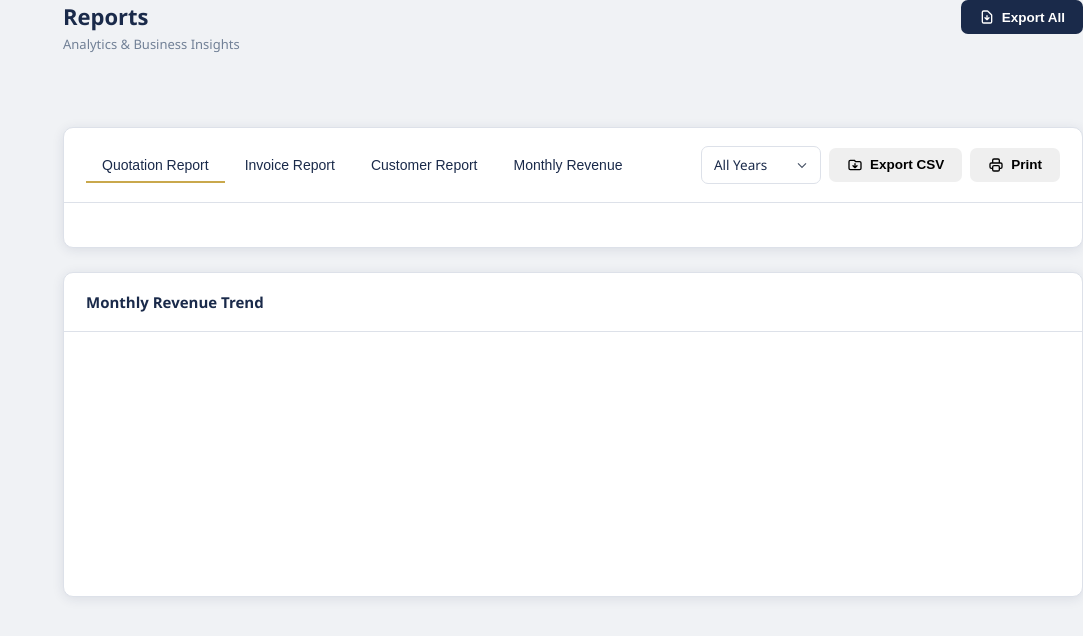
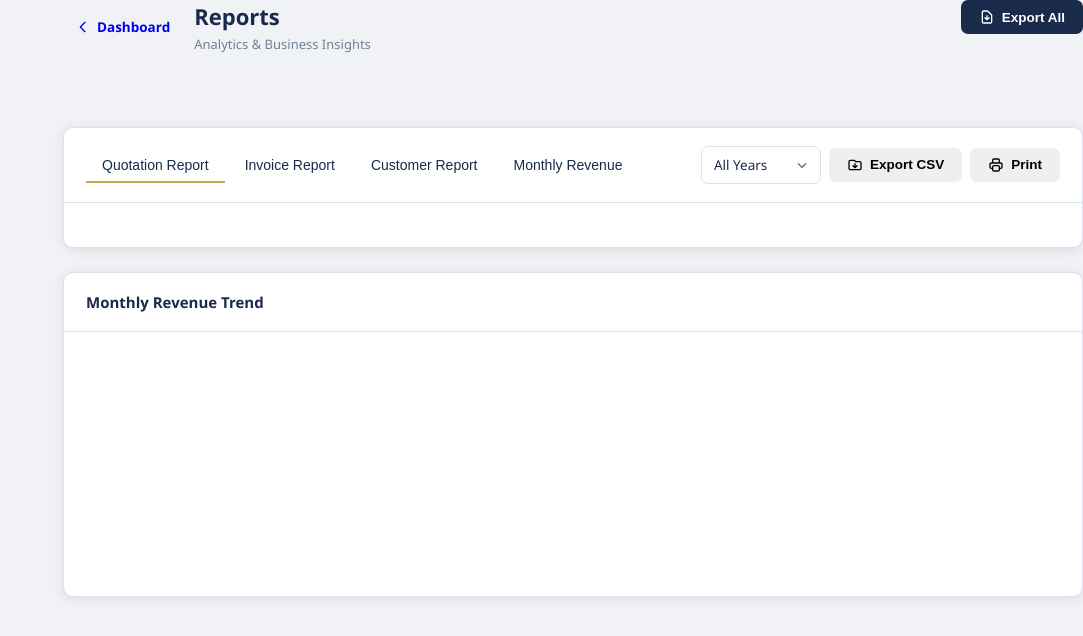
Before and after one commit to designsiwy/IWY-ERP, a plain HTML site: page reports.html in a window 1280 px wide. Shown: the whole page, without its empty margins (197-1280 px from the left). Drawn offline with Linux system fonts and the light colour scheme.

Commit message:
Two fixes in this update
Reports page — back button added to the page header, same style as the Settings page.
Password mismatch — root cause found and fixed. The previous attempt used autocomplete="new-password" which browsers often ignore and autofill anyway with your saved login password. The fix uses three layers together:

autocomplete="off" to tell the browser not to fill
readonly on page load, removed only when you actually click into the field — this blocks the browser's autofill injection that happens before JS runs
An explicit value = '' clear at page load as a final safety net

Now the password fields will always be empty when the page opens. They only pick up values when you deliberately type into them.

```diff
--- a/reports.html
+++ b/reports.html
@@ -11,9 +11,15 @@
   <div id="nav-placeholder"></div>
   <main class="main-content">
     <div class="page-header">
-      <div>
-        <h1 class="page-title">Reports</h1>
-        <p class="page-subtitle">Analytics & Business Insights</p>
+      <div style="display:flex;align-items:center;gap:12px">
+        <a href="dashboard.html" class="btn btn-ghost" style="padding:8px 12px;display:flex;align-items:center;gap:6px;text-decoration:none">
+          <svg fill="none" viewBox="0 0 24 24" stroke="currentColor" width="16" height="16"><path stroke-linecap="round" stroke-linejoin="round" stroke-width="2" d="M15 19l-7-7 7-7"/></svg>
+          Dashboard
+        </a>
+        <div>
+          <h1 class="page-title">Reports</h1>
+          <p class="page-subtitle">Analytics & Business Insights</p>
+        </div>
       </div>
       <button class="btn btn-primary" onclick="exportAllCSV()">
         <svg fill="none" viewBox="0 0 24 24" stroke="currentColor"><path stroke-linecap="round" stroke-linejoin="round" stroke-width="2" d="M12 10v6m0 0l-3-3m3 3l3-3m2 8H7a2 2 0 01-2-2V5a2 2 0 012-2h5.586a1 1 0 01.707.293l5.414 5.414a1 1 0 01.293.707V19a2 2 0 01-2 2z"/></svg>
```
Also changed, not shown: settings.html (+6 -2 lines).
